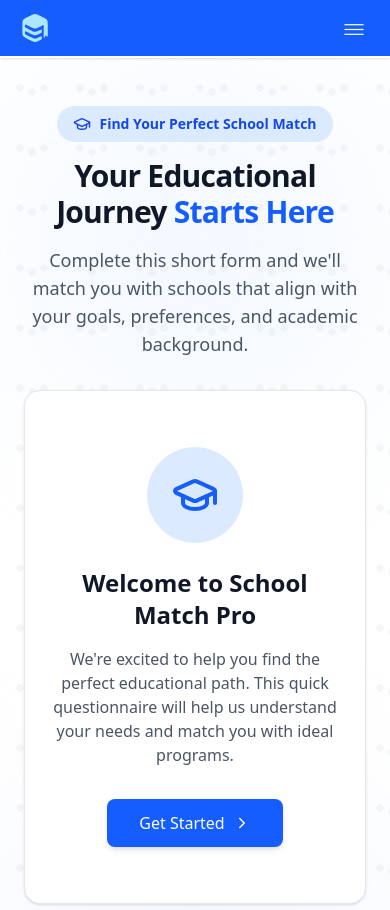
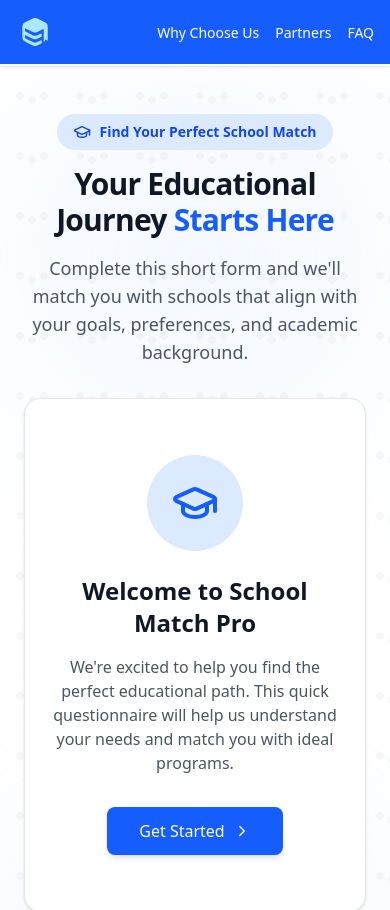
Before and after one commit to conversionmediagroup/smp-ui, a SvelteKit app: page /match in a window 390 px wide. Shown: the top 910 px of the page. Built offline with nearby package versions, Linux system fonts and the light colour scheme.

Commit message:
feat: wip landing page

```diff
--- a/src/routes/components/Header/Header.svelte
+++ b/src/routes/components/Header/Header.svelte
@@ -1,34 +1,45 @@
 <script lang="ts">
 	import { onMount } from 'svelte';
+
+	import { cn } from '$lib/ultils';
 	import logo from '../../../../static/assets/smp-logo.svg';
-	import MobileMenuBtn from './MobileMenuBtn.svelte';
-	import { cn } from '$lib/ultils';
 	import SmpLogo from './SMPLogo.svelte';
 
-	let mobileMenuOpen = false;
-
-	let menuButton: HTMLDivElement;
-
-	function toggleMobileMenu() {
-		mobileMenuOpen = !mobileMenuOpen;
-	}
+	let isScrolled = false;
 
 	function handleScroll() {
-		isScrolled = window.scrollY > 50; // Trigger effect after 50px scroll
+		isScrolled = window.scrollY > 50;
 	}
 
 	onMount(() => {
 		window.addEventListener('scroll', handleScroll);
 		return () => window.removeEventListener('scroll', handleScroll);
 	});
+
+	const navLinks = [
+		{ name: 'Why Choose Us', href: '#why-choose-us' },
+		{ name: 'Partners', href: '#school-partners' },
+		{ name: 'FAQ', href: '#faq' }
+	];
+
+	function scrollToSection(event, sectionId) {
+		event.preventDefault();
+		const section = document.querySelector(sectionId);
+		if (section) {
+			section.scrollIntoView({
+				behavior: 'smooth'
+			});
+		}
+	}
 </script>
 
 <header
 	class={cn(
-		'sticky top-0 z-20 border-b-2 border-white bg-blue-600 p-2 px-4 shadow-sm duration-300 lg:px-8'
+		'sticky top-0 z-20 border-b-2 border-white bg-blue-600 p-2 px-4 shadow-sm duration-300 lg:px-8',
+		isScrolled ? 'py-2' : 'py-3'
 	)}
 >
-	<div class="flex justify-between">
+	<div class="flex flex-wrap items-center justify-between gap-4">
 		<a
 			href="/"
 			class="focus-visible:ring-opacity-75 flex items-center transition-opacity hover:opacity-90 focus:outline-none focus-visible:ring-2 focus-visible:ring-white"
@@ -38,12 +49,58 @@
 				<img
 					src={logo || '/placeholder.svg'}
 					alt="School Match Pro logo"
-					class="scale-70 md:hidden"
+					class="scale-70 sm:hidden"
 				/>
 				<SmpLogo fillColor="white" />
 			</div>
 		</a>
 
-		<MobileMenuBtn bind:menuButton />
+		<nav>
+			<ul class="flex items-center space-x-4 sm:space-x-8">
+				{#each navLinks as link}
+					<li>
+						<a
+							href={link.href}
+							class="relative text-sm font-medium text-white transition-colors duration-200 after:absolute after:bottom-0 after:left-0 after:h-0.5 after:w-0 after:bg-white after:transition-all hover:text-sky-100 hover:after:w-full sm:text-base"
+							on:click={(e) => scrollToSection(e, link.href)}
+						>
+							{link.name}
+						</a>
+					</li>
+				{/each}
+			</ul>
+		</nav>
 	</div>
 </header>
+
+<style>
+	@keyframes fadeIn {
+		from {
+			opacity: 0;
+			transform: translateY(-10px);
+		}
+		to {
+			opacity: 1;
+			transform: translateY(0);
+		}
+	}
+
+	nav ul li {
+		animation: fadeIn 0.5s ease forwards;
+		animation-delay: calc(0.1s * var(--index, 0));
+		opacity: 0;
+	}
+
+	nav ul li:nth-child(1) {
+		--index: 1;
+	}
+	nav ul li:nth-child(2) {
+		--index: 2;
+	}
+	nav ul li:nth-child(3) {
+		--index: 3;
+	}
+	nav ul li:nth-child(4) {
+		--index: 4;
+	}
+</style>
--- a/src/routes/components/Partners/Credits.svelte
+++ b/src/routes/components/Partners/Credits.svelte
@@ -153,7 +153,7 @@
 </script>
 
 <section
-	id="accredited-section"
+	id="why-choose-us"
 	class="relative overflow-hidden bg-gradient-to-b from-white to-blue-50 py-20"
 >
 	<div class="absolute top-0 left-0 h-64 w-64 rounded-full bg-blue-100/30 blur-3xl"></div>
@@ -243,7 +243,7 @@
 		{/if}
 
 		{#if visible}
-			<div in:fade={{ duration: 800, delay: 1000 }} class="mb-20 py-10">
+			<div in:fade={{ duration: 800, delay: 1000 }} class="mb-20 py-10" id="school-partners">
 				<div class="mb-12 text-center">
 					<div
 						in:scale={{ duration: 600, start: 0.8 }}
@@ -394,7 +394,6 @@
 </section>
 
 <style>
-	/* Add custom styles */
 	@keyframes float {
 		0% {
 			transform: translateY(0px);
```
Also changed, not shown: src/routes/components/FAQ/FAQs.svelte (+0 -9 lines), src/routes/components/Hero/Hero.svelte (+0 -7 lines).
